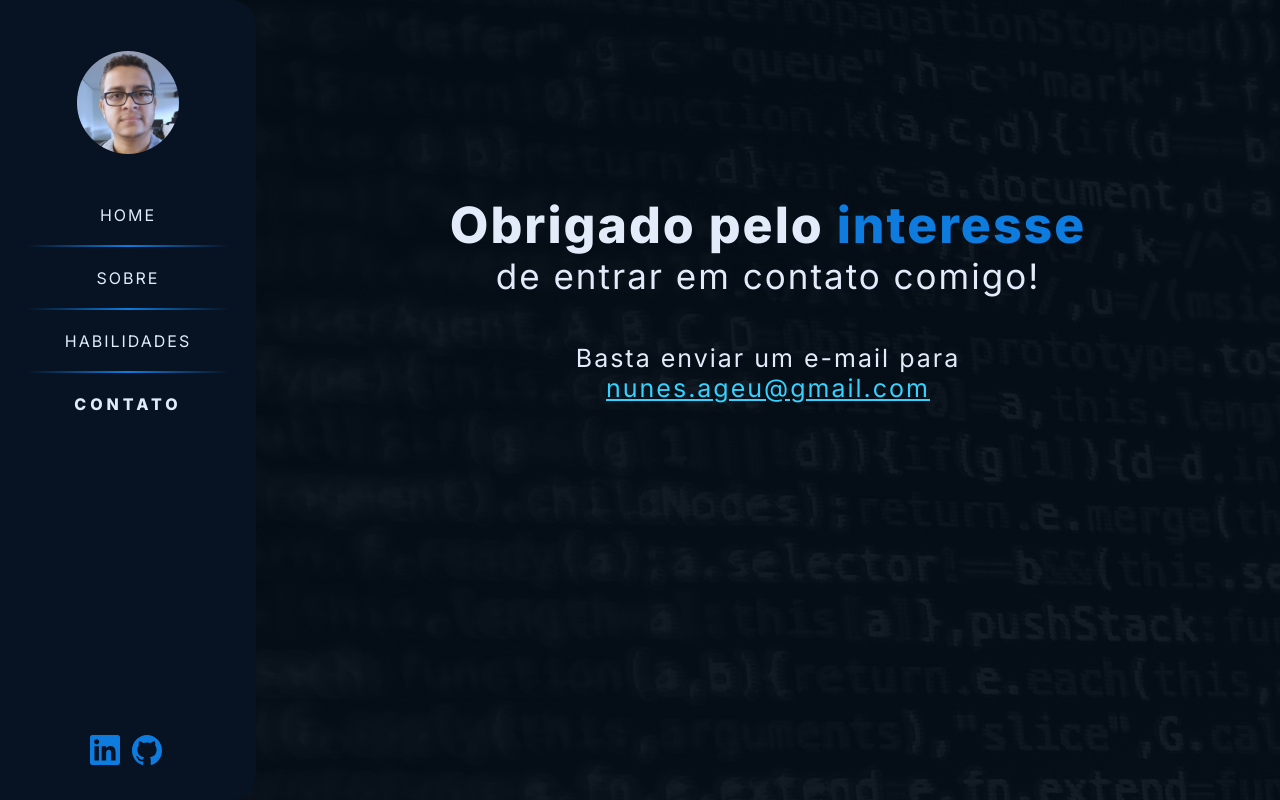
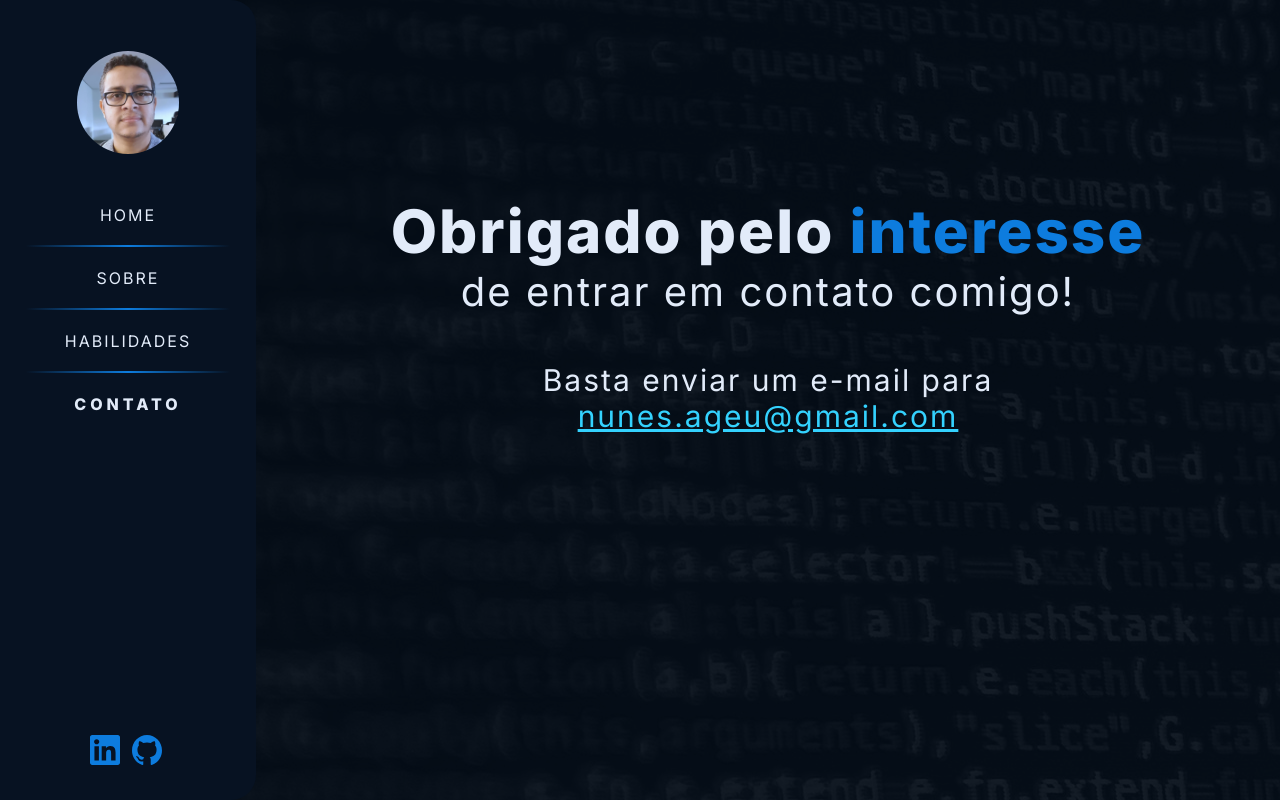
Before and after one commit to AgeuNunes/projeto05-meu-site, a plain HTML site: page src/pages/contato/contato.html in a window 1280 px wide. Drawn offline with Linux system fonts and the light colour scheme.

Commit message:
alteração do tamanho da fonte

```diff
--- a/index.css
+++ b/index.css
@@ -63,7 +63,7 @@
 }
 
 #boxConteudo h1 {
-    font-size: 50px;
+    font-size: 60px;
     font-weight: 800;
 }
 
@@ -72,6 +72,7 @@
 }
 
 #boxConteudo h2 {
+    font-size: 30px;
     font-weight: 400;
 }
 
--- a/src/pages/contato/contato.css
+++ b/src/pages/contato/contato.css
@@ -30,7 +30,7 @@
 #boxConteudo h1 {
     margin-top: 10%;
     margin-bottom: 0;
-    font-size: 50px;
+    font-size: 60px;
     font-weight: 800;
 }
 
@@ -40,19 +40,19 @@
 
 #boxConteudo h2 {
     margin: 0;
-    font-size: 35px;
+    font-size: 40px;
     font-weight: 400;
 }
 
 #boxConteudo p {
     margin-top: 5%;
     margin-bottom: 0;
-    font-size: 25px;
+    font-size: 30px;
 }
 
 #boxConteudo a {
     margin: 0;
-    font-size: 25px;
+    font-size: 30px;
     color: var(--color-secondary);
     transition: letter-spacing .2s;
 }
```
Also changed, not shown: src/pages/habilidades/habilidades.html (+6 -4 lines), src/pages/sobre/sobre.html (+4 -5 lines).
